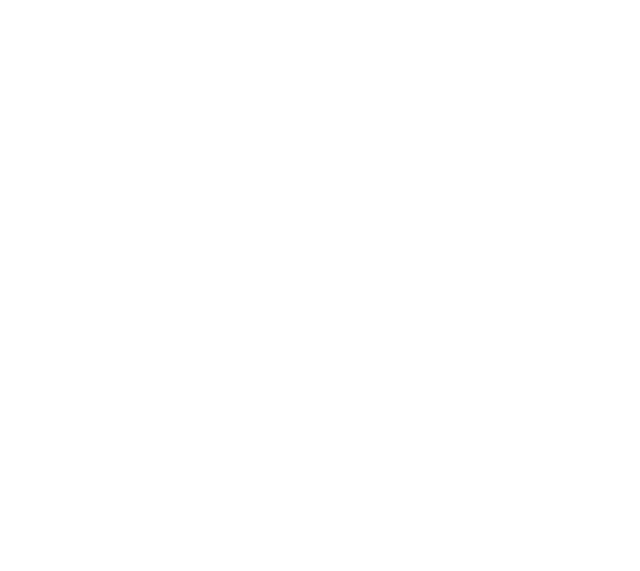
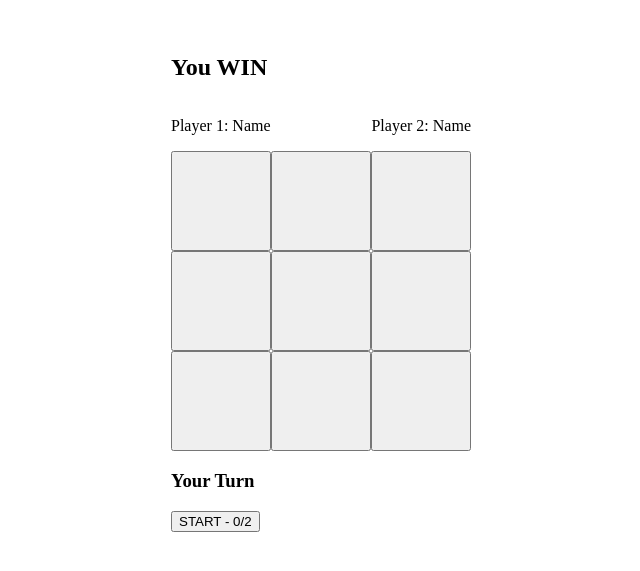
Before and after one commit to RalphPam/tic-tac-toe, a React (Create React App) app in the folder client/: page /gameRoom in a window 1280 px wide. Shown: the part 125-696 px from the top of the page, without its empty margins (327-967 px from the left). Built offline with nearby package versions, Linux system fonts and the light colour scheme.

Commit message:
Create UI for GameRoom

```diff
--- a/client/src/App.tsx
+++ b/client/src/App.tsx
@@ -3,7 +3,8 @@
 import { BrowserRouter as Router, Switch, Route } from 'react-router-dom';
 
 import Home from './components/Home';
-import LeaderBoard from './components/LeaderBoard'
+import LeaderBoard from './components/LeaderBoard';
+import GameRoom from './components/GameRoom';
 
 const App: React.FC = () => {
   return (
@@ -12,6 +13,7 @@
         <Switch>
           <Route exact path='/' component={Home} />
           <Route exact path='/leaderboard' component={LeaderBoard} />
+          <Route exact path='/gameRoom' component={GameRoom} />
         </Switch>
       </Router>
     </div>
--- /dev/null
+++ b/client/src/components/GameRoom.tsx
@@ -0,0 +1,27 @@
+import React from 'react';
+
+type CellNumber = 8 | 1 | 6 | 3 | 5 | 7 | 4 | 9 | 2;
+const cellNumbers: CellNumber[] = [ 8, 1, 6, 3, 5, 7, 4, 9, 2 ];
+
+const GameRoom = () => {
+    return (
+        <div className="gameRoom">
+            <div className="gameRoom-game">
+                <h2>You WIN</h2>
+                <div className="players">
+                    <p>Player 1: Name</p>
+                    <p>Player 2: Name</p>
+                </div>
+                <div className="box-container">
+                {cellNumbers.map((cellNumber, index) =>
+                    <button className="box" key={index}></button>
+                )}
+                </div>
+                <h3>Your Turn</h3>
+                <button className="start">START - 0/2</button>
+            </div>
+        </div>
+    )
+}
+
+export default GameRoom;
--- /dev/null
+++ b/client/src/styles/_gameRoom.scss
@@ -0,0 +1,20 @@
+.gameRoom {
+    .players {
+        display: flex;
+        justify-content: space-between;
+        align-items: center;
+    }
+    .box-container {
+        width: 300px;
+        height: 300px;
+        display: flex;
+        justify-content: center;
+        align-items: center;
+        flex-wrap: wrap;
+        .box {
+            width: 100px;
+            height: 100px;
+            font-size: 50px;
+        }
+    }
+}
--- a/client/src/styles/main.scss
+++ b/client/src/styles/main.scss
@@ -1,5 +1,6 @@
 @import './home';
 @import './leaderboard';
+@import './gameRoom';
 
 .App {
     width: 100vw;
```
